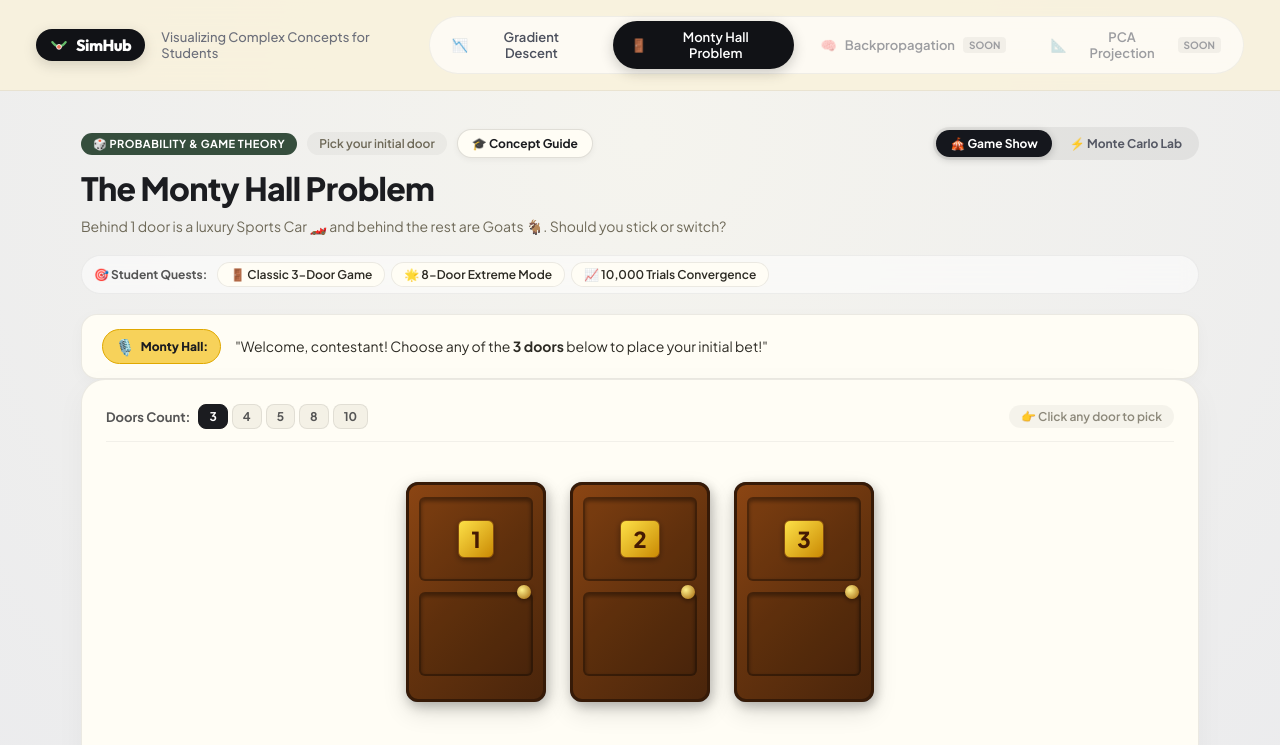
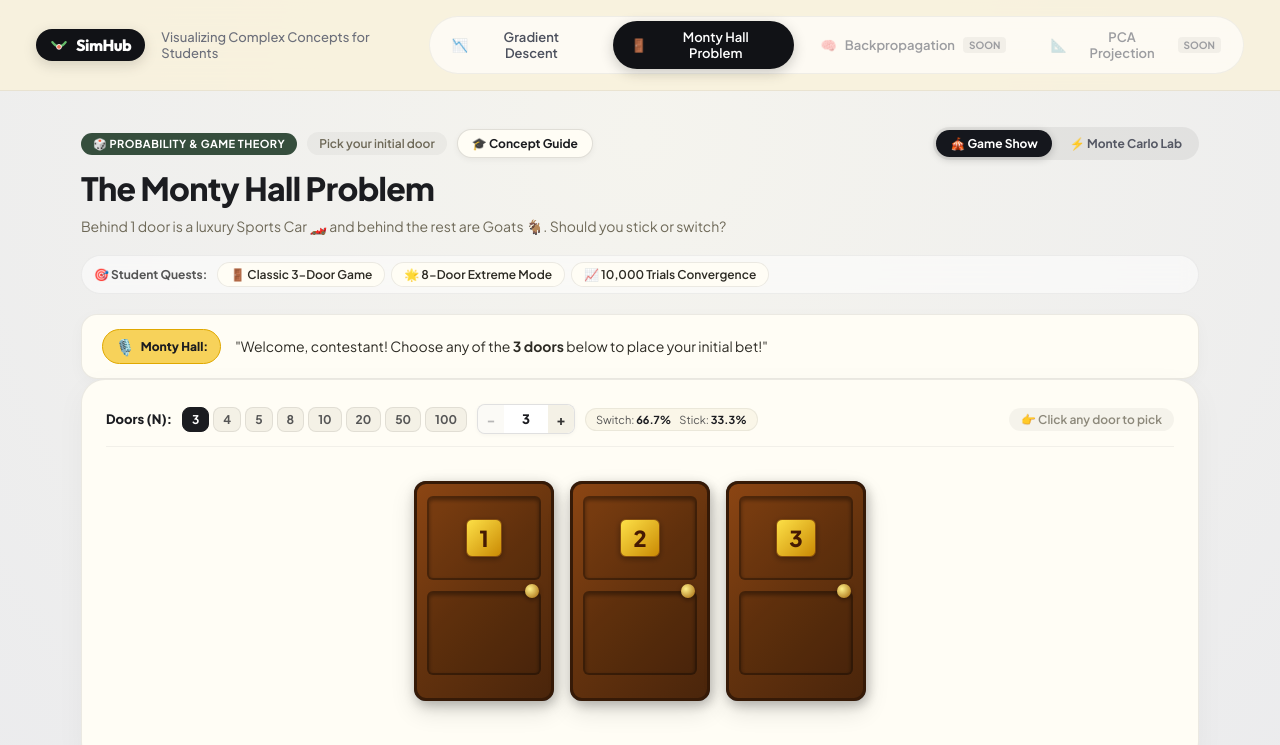
Before and after one commit to harshit-dev-on/SimHub-Set, a React (Create React App) app: page / in a window 1280 px wide. Shown: the top 745 px of the page. Built offline with nearby package versions, Linux system fonts and the light colour scheme; a web font is replaced by a local one.

Commit message:
doors fixed

```diff
--- a/src/Simulations/Monty Hall/DoorCard.js
+++ b/src/Simulations/Monty Hall/DoorCard.js
@@ -10,12 +10,18 @@ export default function DoorCard({
   isSwitchTarget = false,
   showResult = false,
   phase = 'PICK_INITIAL',
+  totalDoors = 3,
 }) {
   const { doorNumber, hasCar, isOpen, isSelected, isHostOpened } = door;
 
+  let sizeClass = 'large';
+  if (totalDoors >= 35) sizeClass = 'mini';
+  else if (totalDoors >= 14) sizeClass = 'compact';
+  else if (totalDoors >= 7) sizeClass = 'medium';
+
   return (
     <div
-      className={`door-card-container ${isOpen ? 'is-open' : 'is-closed'} ${
+      className={`door-card-container door-size-${sizeClass} ${isOpen ? 'is-open' : 'is-closed'} ${
         isSelected ? 'is-selected' : ''
       } ${isHostOpened ? 'is-host-opened' : ''} ${
         isSwitchTarget ? 'is-switch-target' : ''
--- a/src/Simulations/Monty Hall/MontyHall.css
+++ b/src/Simulations/Monty Hall/MontyHall.css
@@ -138,24 +138,26 @@
 .stage-door-count-control {
   display: flex;
   align-items: center;
-  gap: 8px;
+  gap: 10px;
+  flex-wrap: wrap;
 }
 
 .stage-label {
   font-size: 13px;
-  font-weight: 700;
-  color: #555;
+  font-weight: 800;
+  color: #1B1C20;
 }
 
-.doors-slider-group {
+.doors-quick-presets {
   display: flex;
   gap: 4px;
+  flex-wrap: wrap;
 }
 
 .door-count-btn {
   background: #F4F1E6;
   border: 1px solid rgba(0, 0, 0, 0.08);
-  padding: 4px 10px;
+  padding: 4px 9px;
   border-radius: 8px;
   font-size: 12px;
   font-weight: 700;
@@ -174,6 +176,77 @@
   background: #EAE5D4;
 }
 
+/* Custom Door Number Input Stepper */
+.custom-door-input-group {
+  display: flex;
+  align-items: center;
+  background: #FFFFFF;
+  border: 1.5px solid rgba(0, 0, 0, 0.12);
+  border-radius: 8px;
+  overflow: hidden;
+  box-shadow: 0 1px 4px rgba(0, 0, 0, 0.04);
+}
+
+.stepper-btn {
+  background: #F4F1E6;
+  border: none;
+  width: 26px;
+  height: 28px;
+  font-size: 14px;
+  font-weight: 800;
+  color: #333;
+  cursor: pointer;
+  display: flex;
+  align-items: center;
+  justify-content: center;
+  transition: background 0.15s ease;
+}
+
+.stepper-btn:hover:not(:disabled) {
+  background: #EAE5D4;
+}
+
+.stepper-btn:disabled {
+  opacity: 0.35;
+  cursor: not-allowed;
+}
+
+.custom-door-number-input {
+  width: 44px;
+  height: 28px;
+  border: none;
+  text-align: center;
+  font-family: var(--font-mono);
+  font-size: 13px;
+  font-weight: 800;
+  color: #1B1C20;
+  background: transparent;
+  outline: none;
+}
+
+.custom-door-number-input::-webkit-inner-spin-button,
+.custom-door-number-input::-webkit-outer-spin-button {
+  -webkit-appearance: none;
+  margin: 0;
+}
+
+/* Probability Preview Pill */
+.door-prob-preview-pill {
+  display: flex;
+  align-items: center;
+  gap: 8px;
+  background: #FAF6E8;
+  border: 1px solid rgba(0, 0, 0, 0.06);
+  padding: 4px 10px;
+  border-radius: var(--radius-full);
+  font-size: 11px;
+  color: #555;
+}
+
+.door-prob-preview-pill strong {
+  color: #1B1C20;
+}
+
 .doors-hint-tag {
   font-size: 12px;
   font-weight: 600;
@@ -183,30 +256,147 @@
   border-radius: var(--radius-full);
 }
 
+/* --------------------------------------------------------------------------
+   Contenders Spotlight Matchup Card (for High N Doors)
+   -------------------------------------------------------------------------- */
+.contenders-spotlight-card {
+  background: #FEF9C3;
+  border: 1.5px solid #FDE047;
+  border-radius: 16px;
+  padding: 12px 18px;
+  display: flex;
+  flex-direction: column;
+  gap: 8px;
+  animation: slideUp 0.25s cubic-bezier(0.16, 1, 0.3, 1);
+  box-shadow: 0 4px 14px rgba(253, 224, 71, 0.25);
+}
+
+.spotlight-title-row {
+  display: flex;
+  align-items: center;
+  gap: 10px;
+}
+
+.spotlight-badge {
+  background: #854D0E;
+  color: #FFFFFF;
+  font-size: 11px;
+  font-weight: 800;
+  padding: 2px 8px;
+  border-radius: 4px;
+  text-transform: uppercase;
+}
+
+.spotlight-note {
+  font-size: 12px;
+  font-weight: 600;
+  color: #713F12;
+}
+
+.spotlight-matchup-row {
+  display: flex;
+  align-items: center;
+  gap: 12px;
+}
+
+.contender-box {
+  flex: 1;
+  background: #FFFFFF;
+  border-radius: 10px;
+  padding: 8px 12px;
+  display: flex;
+  flex-direction: column;
+  gap: 2px;
+  border: 1.5px solid transparent;
+}
+
+.contender-stick {
+  border-color: #E2E8F0;
+}
+
+.contender-switch {
+  border-color: #86EFAC;
+  background: #F0FDF4;
+}
+
+.contender-tag {
+  font-size: 10px;
+  font-weight: 700;
+  text-transform: uppercase;
+  color: #64748B;
+}
+
+.contender-switch .contender-tag {
+  color: #166534;
+}
+
+.contender-num {
+  font-size: 16px;
+  font-weight: 900;
+  color: #0F172A;
+  font-family: var(--font-primary);
+}
+
+.contender-prob {
+  font-size: 11px;
+  color: #64748B;
+}
+
+.contender-prob strong {
+  color: #0F172A;
+}
+
+.matchup-vs-badge {
+  font-size: 12px;
+  font-weight: 900;
+  color: #B45309;
+  background: #FEF08A;
+  padding: 4px 8px;
+  border-radius: 50%;
+  border: 1px solid #FDE047;
+}
+
 /* Doors Grid Layout */
 .doors-grid-container {
   display: flex;
   justify-content: center;
   align-items: center;
-  gap: 24px;
+  gap: 16px;
   flex-wrap: wrap;
-  padding: 20px 0;
-  min-height: 240px;
+  padding: 14px 4px;
+  min-height: 180px;
+  max-height: 310px;
+  overflow-y: auto;
 }
 
-.doors-count-8,
-.doors-count-10 {
-  gap: 14px;
+.doors-grid-container::-webkit-scrollbar {
+  width: 6px;
+}
+
+.doors-grid-container::-webkit-scrollbar-track {
+  background: rgba(0, 0, 0, 0.03);
+  border-radius: 4px;
+}
+
+.doors-grid-container::-webkit-scrollbar-thumb {
+  background: rgba(0, 0, 0, 0.15);
+  border-radius: 4px;
+}
+
+.doors-grid-container.is-dense-grid {
+  gap: 6px;
+  padding: 8px 2px;
+  align-content: flex-start;
 }
 
 /* --------------------------------------------------------------------------
-   3D Door Card Component
+   3D Door Card Component (Size Variants)
    -------------------------------------------------------------------------- */
 .door-card-container {
   display: flex;
   flex-direction: column;
   align-items: center;
-  gap: 8px;
+  gap: 4px;
   cursor: default;
   transition: transform 0.2s ease;
   user-select: none;
@@ -221,18 +411,109 @@
 }
 
 .door-perspective-frame {
-  width: 140px;
-  height: 220px;
   position: relative;
   perspective: 1000px;
   border-radius: 12px;
   box-shadow: 0 10px 25px rgba(0, 0, 0, 0.12);
 }
 
-.doors-count-8 .door-perspective-frame,
-.doors-count-10 .door-perspective-frame {
+/* Size: Large (3 to 6 doors) */
+.door-size-large .door-perspective-frame {
+  width: 140px;
+  height: 220px;
+}
+
+/* Size: Medium (7 to 13 doors) */
+.door-size-medium .door-perspective-frame {
   width: 100px;
-  height: 160px;
+  height: 155px;
+  border-radius: 10px;
+}
+
+.door-size-medium .door-num-text {
+  font-size: 16px;
+}
+
+.door-size-medium .brass-number-plate {
+  padding: 2px 8px;
+}
+
+.door-size-medium .prize-svg {
+  max-height: 70px;
+}
+
+/* Size: Compact (14 to 34 doors) */
+.door-size-compact .door-perspective-frame {
+  width: 72px;
+  height: 110px;
+  border-radius: 8px;
+}
+
+.door-size-compact .door-num-text {
+  font-size: 12px;
+}
+
+.door-size-compact .brass-number-plate {
+  padding: 1px 6px;
+}
+
+.door-size-compact .brass-door-knob {
+  width: 9px;
+  height: 9px;
+  right: 6px;
+}
+
+.door-size-compact .prize-label-pill,
+.door-size-compact .sparkle-stars {
+  display: none;
+}
+
+.door-size-compact .prize-svg {
+  max-height: 50px;
+}
+
+.door-size-compact .door-status-badge {
+  font-size: 9px;
+  padding: 1px 4px;
+}
+
+/* Size: Mini (35 to 100 doors) */
+.door-size-mini .door-perspective-frame {
+  width: 48px;
+  height: 72px;
+  border-radius: 6px;
+}
+
+.door-size-mini .door-num-text {
+  font-size: 10px;
+}
+
+.door-size-mini .brass-number-plate {
+  padding: 0 4px;
+}
+
+.door-size-mini .brass-door-knob {
+  width: 6px;
+  height: 6px;
+  right: 4px;
+}
+
+.door-size-mini .wood-inset-box {
+  border-width: 1px;
+}
+
+.door-size-mini .prize-label-pill,
+.door-size-mini .sparkle-stars {
+  display: none;
+}
+
+.door-size-mini .prize-svg {
+  max-height: 32px;
+}
+
+.door-size-mini .door-status-badge {
+  font-size: 8px;
+  padding: 1px 3px;
 }
 
 /* Interior Prize / Goat Room */
--- a/src/Simulations/Monty Hall/MontyHall.js
+++ b/src/Simulations/Monty Hall/MontyHall.js
@@ -35,9 +35,10 @@ export default function MontyHall() {
     setActiveCase(null);
   }, [numDoors]);
 
-  // Handle number of doors change
+  // Handle number of doors change (any N >= 3)
   const handleNumDoorsChange = (newCount) => {
-    const clamped = Math.max(3, Math.min(12, newCount));
+    const parsed = parseInt(newCount, 10);
+    const clamped = Math.max(3, Math.min(100, isNaN(parsed) ? 3 : parsed));
     setNumDoors(clamped);
     startNewRound(clamped);
   };
@@ -331,9 +332,9 @@ export default function MontyHall() {
           <div className="doors-stage-card">
             <div className="doors-stage-header">
               <div className="stage-door-count-control">
-                <span className="stage-label">Doors Count:</span>
-                <div className="doors-slider-group">
-                  {[3, 4, 5, 8, 10].map((count) => (
+                <span className="stage-label">Doors (N):</span>
+                <div className="doors-quick-presets">
+                  {[3, 4, 5, 8, 10, 20, 50, 100].map((count) => (
                     <button
                       key={count}
                       className={`door-count-btn ${numDoors === count ? 'active' : ''}`}
@@ -342,6 +343,39 @@ export default function MontyHall() {
                       {count}
                     </button>
                   ))}
+                </div>
+
+                <div className="custom-door-input-group">
+                  <button
+                    className="stepper-btn"
+                    onClick={() => handleNumDoorsChange(numDoors - 1)}
+                    disabled={numDoors <= 3}
+                    title="Decrease Doors"
+                  >
+                    −
+                  </button>
+                  <input
+                    type="number"
+                    min="3"
+                    max="100"
+                    value={numDoors}
+                    onChange={(e) => handleNumDoorsChange(e.target.value)}
+                    className="custom-door-number-input"
+                    title="Enter any number of doors (3 - 100)"
+                  />
+                  <button
+                    className="stepper-btn"
+                    onClick={() => handleNumDoorsChange(numDoors + 1)}
+                    disabled={numDoors >= 100}
+                    title="Increase Doors"
+                  >
+                    +
+                  </button>
+                </div>
+
+                <div className="door-prob-preview-pill">
+                  <span>Switch: <strong>{(((numDoors - 1) / numDoors) * 100).toFixed(1)}%</strong></span>
+                  <span>Stick: <strong>{((1 / numDoors) * 100).toFixed(1)}%</strong></span>
                 </div>
               </div>
 
@@ -352,8 +386,33 @@ export default function MontyHall() {
               </div>
             </div>
 
+            {/* Active Contenders Spotlight for High N Doors in Phase 3 & 4 */}
+            {numDoors >= 6 && (game.phase === 'FINAL_DECISION' || game.phase === 'ROUND_OVER') && (
+              <div className="contenders-spotlight-card">
+                <div className="spotlight-title-row">
+                  <span className="spotlight-badge">⚡ The Final Matchup</span>
+                  <span className="spotlight-note">
+                    Monty opened {game.hostOpenedDoors.length} goat doors! Only 2 doors remain closed:
+                  </span>
+                </div>
+                <div className="spotlight-matchup-row">
+                  <div className="contender-box contender-stick">
+                    <span className="contender-tag">🔒 Your Initial Pick</span>
+                    <strong className="contender-num">Door #{game.playerInitialPick + 1}</strong>
+                    <span className="contender-prob">Initial Blind Guess: <strong>{((1 / numDoors) * 100).toFixed(1)}%</strong></span>
+                  </div>
+                  <span className="matchup-vs-badge">VS</span>
+                  <div className="contender-box contender-switch">
+                    <span className="contender-tag">🔀 Switch Target</span>
+                    <strong className="contender-num">Door #{switchTargetDoor + 1}</strong>
+                    <span className="contender-prob">Filtered by Monty: <strong>{(((numDoors - 1) / numDoors) * 100).toFixed(1)}%</strong></span>
+                  </div>
+                </div>
+              </div>
+            )}
+
             {/* Doors Flex Grid */}
-            <div className={`doors-grid-container doors-count-${numDoors}`}>
+            <div className={`doors-grid-container doors-count-${numDoors} ${numDoors >= 14 ? 'is-dense-grid' : ''}`}>
               {game.doors.map((door) => (
                 <DoorCard
                   key={door.id}
@@ -363,6 +422,7 @@ export default function MontyHall() {
                   isSwitchTarget={door.id === switchTargetDoor}
                   showResult={game.phase === 'ROUND_OVER'}
                   phase={game.phase}
+                  totalDoors={numDoors}
                 />
               ))}
             </div>
```
